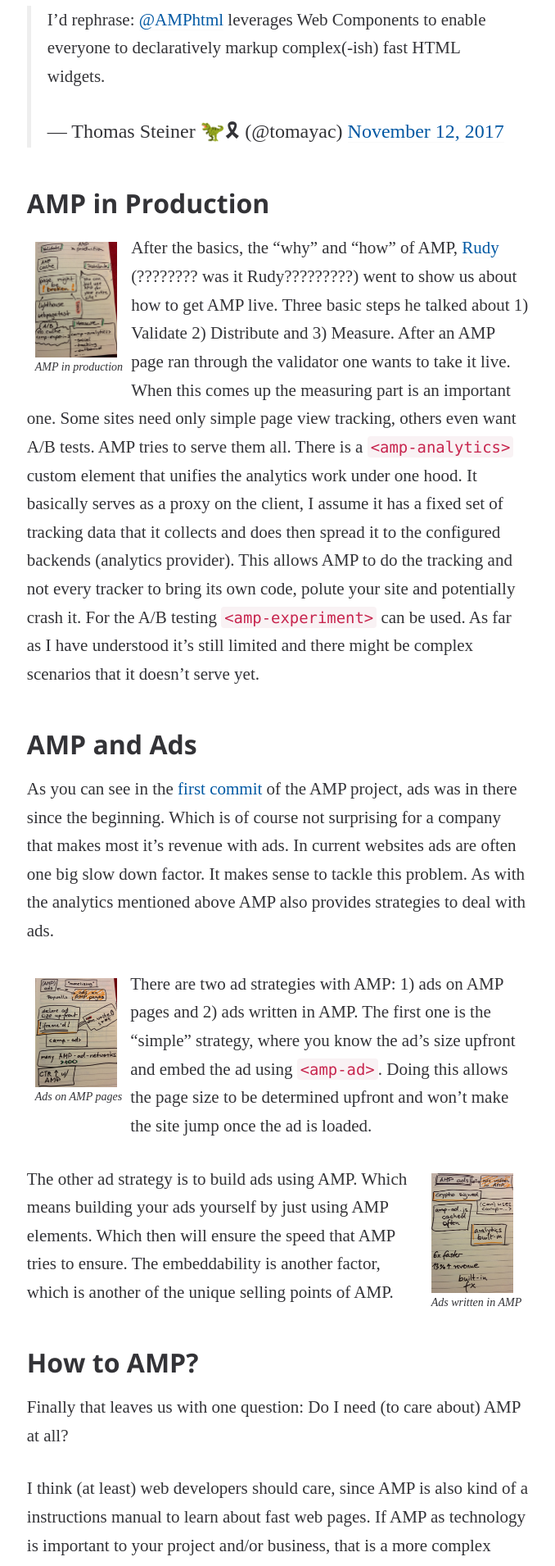
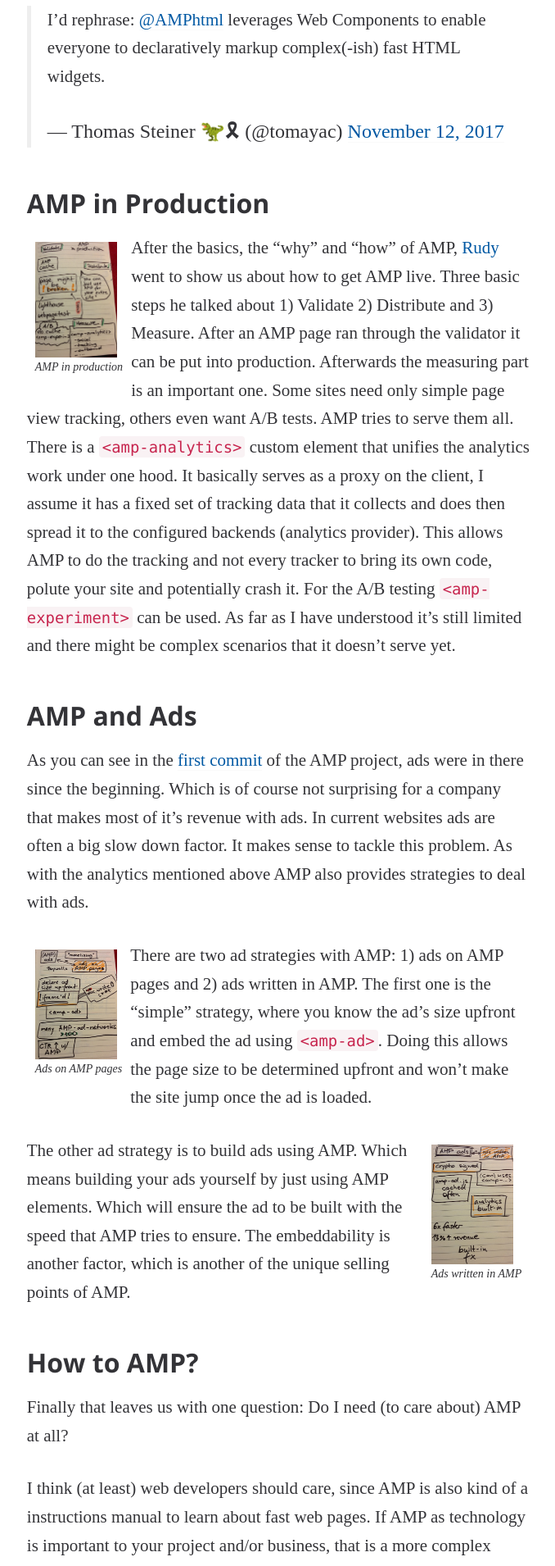
Before and after one commit to holidaycheck/tech-blog, a Jekyll site: the page built from _posts/2017-11-07-amp-roadshow.md, in a window 1280 px wide. Shown: the part 2929-4839 px from the top of the page at 82% size, without its empty margins (300-978 px from the left). Built offline with Jekyll 4.4.1, drawn with Linux system fonts in a browser that asks for light colours; some web fonts are replaced; comment, search, counter and statistics services are not loaded.

Commit message:
Text fixes.

```diff
--- a/_posts/2017-11-07-amp-roadshow.md
+++ b/_posts/2017-11-07-amp-roadshow.md
@@ -70,14 +70,14 @@
 <br/><em>AMP in production</em>
 </div>
 
-After the basics, the "why" and "how" of AMP, [Rudy][rudy] (???????? was it Rudy?????????) went to show us about how to get AMP live. Three basic steps he talked about 1) Validate 2) Distribute and 3) Measure. After an AMP page ran through the validator one wants to take it live. When this comes up the measuring part is an important one. Some sites need only simple page view tracking, others even want A/B tests. AMP tries to serve them all. There is a `<amp-analytics>` custom element that unifies the analytics work under one hood. It basically serves as a proxy on the client, I assume it has a fixed set of tracking data that it collects and does then spread it to the configured backends (analytics provider). This allows AMP to do the tracking and not every tracker to bring its own code, polute your site and potentially crash it.
+After the basics, the "why" and "how" of AMP, [Rudy][rudy] went to show us about how to get AMP live. Three basic steps he talked about 1) Validate 2) Distribute and 3) Measure. After an AMP page ran through the validator it can be put into production. Afterwards the measuring part is an important one. Some sites need only simple page view tracking, others even want A/B tests. AMP tries to serve them all. There is a `<amp-analytics>` custom element that unifies the analytics work under one hood. It basically serves as a proxy on the client, I assume it has a fixed set of tracking data that it collects and does then spread it to the configured backends (analytics provider). This allows AMP to do the tracking and not every tracker to bring its own code, polute your site and potentially crash it.
 For the A/B testing `<amp-experiment>` can be used. As far as I have understood it's still limited and there might be complex scenarios that it doesn't serve yet.
 
 [rudy]: https://twitter.com/rudygalfi/
 
 ## AMP and Ads
 
-As you can see in the [first commit][amp-first-commit] of the AMP project, ads was in there since the beginning. Which is of course not surprising for a company that makes most it's revenue with ads. In current websites ads are often one big slow down factor. It makes sense to tackle this problem. As with the analytics mentioned above AMP also provides strategies to deal with ads.
+As you can see in the [first commit][amp-first-commit] of the AMP project, ads were in there since the beginning. Which is of course not surprising for a company that makes most of it's revenue with ads. In current websites ads are often a big slow down factor. It makes sense to tackle this problem. As with the analytics mentioned above AMP also provides strategies to deal with ads.
 
 <div style="float: left; padding: 1rem;">
 <img src="{{site.baseurl}}/img/posts/2017-11-amp-roadshow/4-ads-on-amp-pages.jpg" alt="Ads on AMP pages" width="100" class="sizeup-onhover-image scale3 origin-left-top" />
@@ -93,8 +93,7 @@
 </div>
 
 The other ad strategy is to build ads using AMP. Which means building your ads yourself by just using AMP elements.
-Which then will ensure the speed that AMP tries to ensure. The embeddability is another factor, which is another of the
-unique selling points of AMP.
+Which will ensure the ad to be built with the speed that AMP tries to ensure. The embeddability is another factor, which is another of the unique selling points of AMP.
 
 [amp-first-commit]: https://github.com/ampproject/amphtml/commit/5f414868caf5f431ebe64f840d6b1de6464085c4
 [ben]: https://twitter.com/benmorss
```
